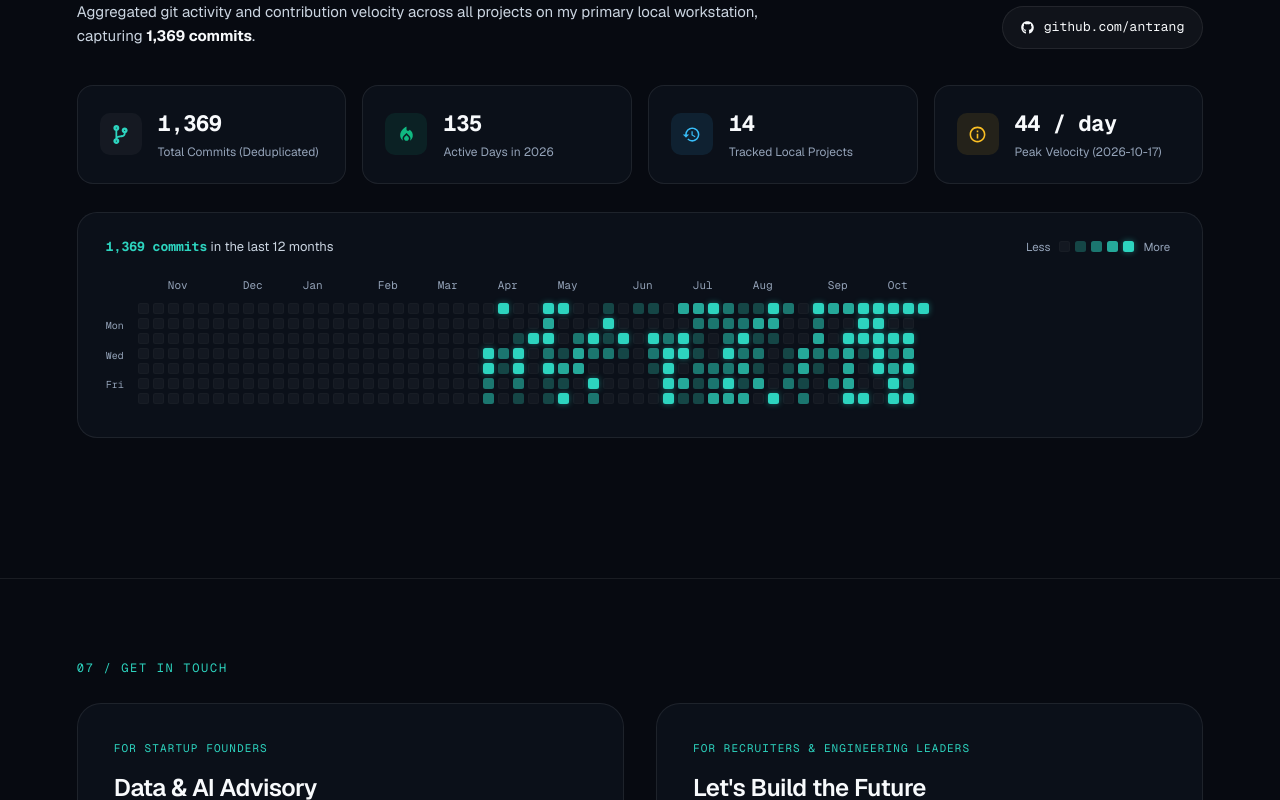
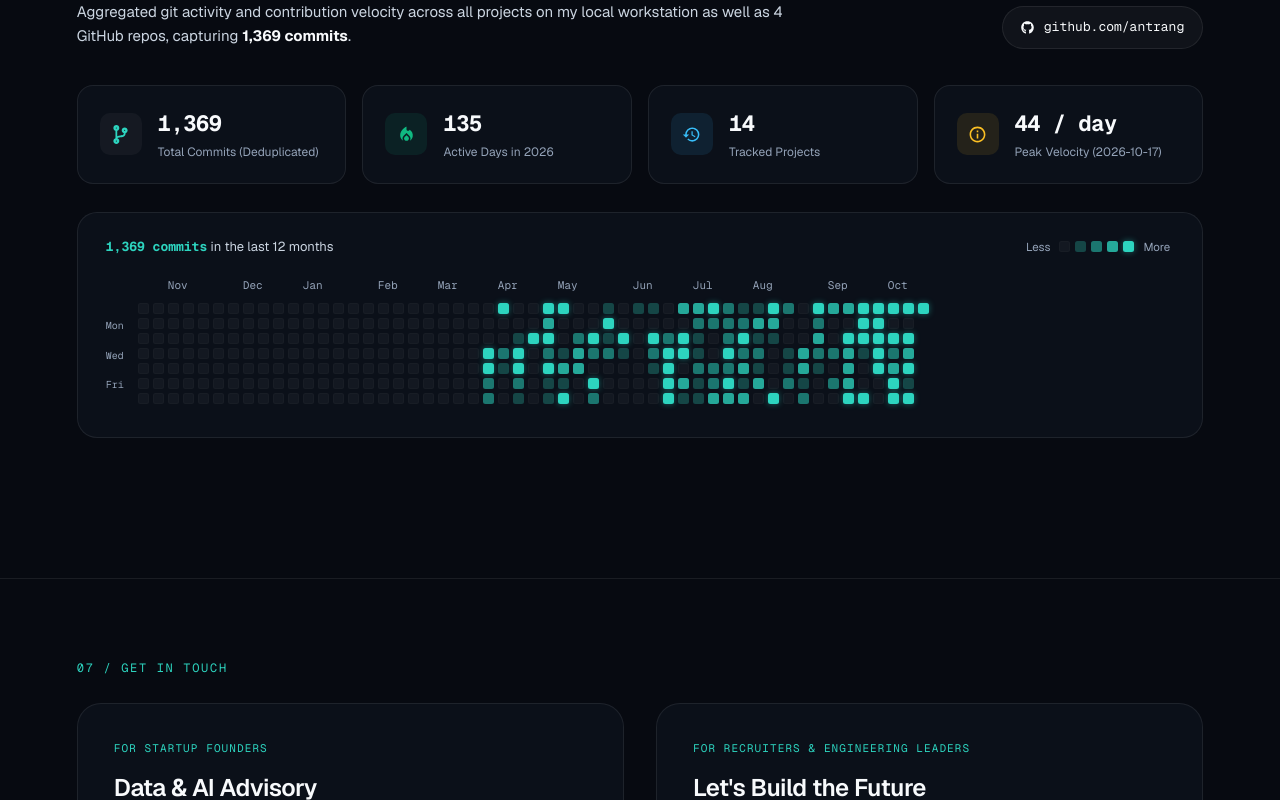
Before and after one commit to antrang/awasekar-portfolio, a React (Vite) app: page / in a window 1280 px wide. Shown: the part 11177-11977 px from the top of the page. Built offline with nearby package versions, Linux system fonts and the light colour scheme.

Commit message:
chore: update telemetry copy to mention 4 GitHub repos and rename Tracked Projects

```diff
--- a/src/components/CommitChart.tsx
+++ b/src/components/CommitChart.tsx
@@ -129,7 +129,7 @@ export const CommitChart: React.FC = () => {
               Engineering Velocity &amp; <span className="text-accent">Commit Graph</span>
             </h2>
             <p className="commit-subtitle">
-              Aggregated git activity and contribution velocity across all projects on my primary local workstation, capturing <strong>{summary.totalCommits.toLocaleString()} commits</strong>.
+              Aggregated git activity and contribution velocity across all projects on my local workstation as well as 4 GitHub repos, capturing <strong>{summary.totalCommits.toLocaleString()} commits</strong>.
             </p>
           </div>
 
@@ -175,7 +175,7 @@ export const CommitChart: React.FC = () => {
             </div>
             <div className="kpi-data">
               <span className="kpi-number">{summary.totalRepos}</span>
-              <span className="kpi-label">Tracked Local Projects</span>
+              <span className="kpi-label">Tracked Projects</span>
             </div>
           </div>
 
```
